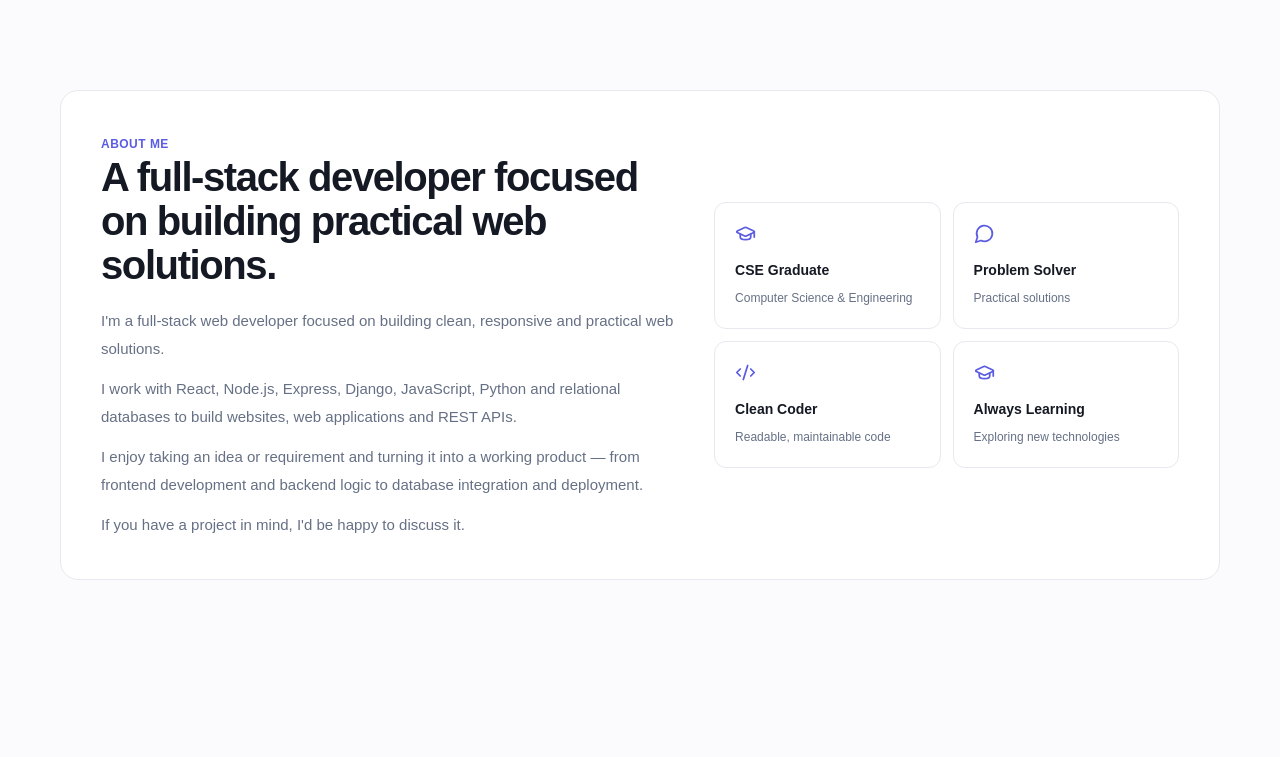
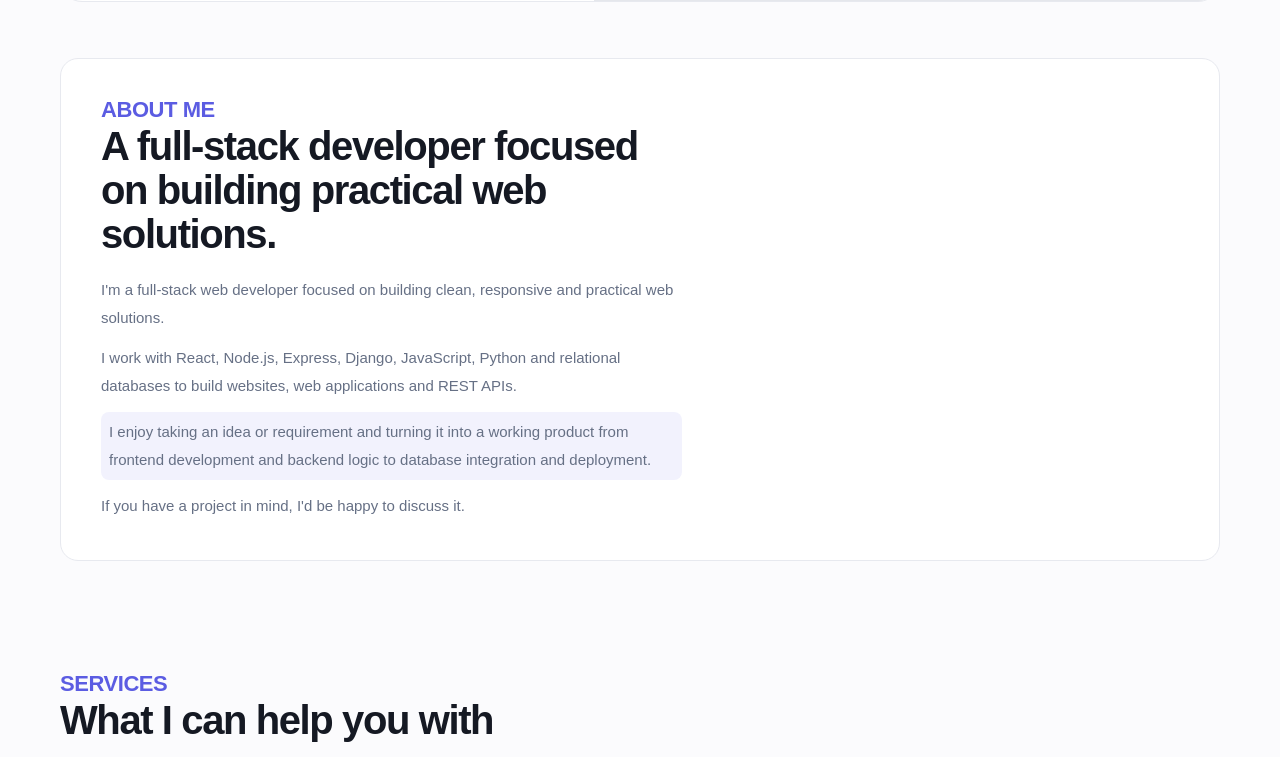
Before and after one commit to ShViNaY/Personal-Portfolio, a Next.js app: page / in a window 1280 px wide. Shown: the part 713-1470 px from the top of the page. Built offline with nearby package versions, Linux system fonts and the light colour scheme.

Commit message:
Removed unnecessary elements and extra white spaces and increased the font size where required

```diff
--- a/app/globals.css
+++ b/app/globals.css
@@ -49,8 +49,8 @@ textarea {
 }
 
 .section {
-  padding: 92px 0;
-  scroll-margin-top: 82px;
+  padding: 56px 0;
+  scroll-margin-top: 72px;
 }
 
 .section-title {
@@ -128,13 +128,26 @@ textarea {
   background: var(--accent);
 }
 
+/* Slightly smaller pill variant (reduced from section-title size) */
+.pill-lg {
+  font-size: clamp(16px, 2vw, 22px);
+  line-height: 1.03;
+  letter-spacing: -0.02em;
+  font-weight: 700;
+}
+
+/* Hide the decorative dot for large pills to improve balance */
+.pill-lg .pill-dot {
+  display: none;
+}
+
 @media (max-width: 800px) {
   .container {
     width: min(100% - 28px, 1160px);
   }
 
   .section {
-    padding: 68px 0;
+    padding: 44px 0;
   }
 }
 
@@ -268,6 +281,14 @@ textarea {
   border: 1px solid #aeb0f2;
 }
 
+/* Highlight used for the About paragraph — does not change text color */
+.about-highlight {
+  background: rgba(91,92,226,0.08);
+  padding: 6px 8px;
+  border-radius: 8px;
+  display: inline-block;
+}
+
 @keyframes marquee {
   from {
     transform: translateX(0);
--- a/components/Portfolio.tsx
+++ b/components/Portfolio.tsx
@@ -131,12 +131,7 @@ const services = [
   }
 ];
 
-const aboutCards = [
-  { icon: GraduationCap, title: "CSE Graduate", text: "Computer Science & Engineering" },
-  { icon: MessageCircle, title: "Problem Solver", text: "Practical solutions" },
-  { icon: Code2, title: "Clean Coder", text: "Readable, maintainable code" },
-  { icon: GraduationCap, title: "Always Learning", text: "Exploring new technologies" }
-];
+// aboutCards removed — personal badge block intentionally omitted
 
 const projects = [
   {
@@ -266,7 +261,7 @@ export default function Portfolio() {
       <section id="home" className="container scroll-mt-20 pt-10 md:pt-14">
           <div className="grid overflow-hidden rounded-[22px] border border-[#e7e9ef] bg-white lg:grid-cols-[0.92fr_1.08fr]">
           <div className="flex flex-col justify-center p-7 sm:p-10 lg:p-14">
-            <div className="pill">
+            <div className="pill pill-lg">
               <span className="pill-dot" />
               Available for freelance work
             </div>
@@ -307,7 +302,7 @@ export default function Portfolio() {
         <div className="container">
           <div className="card grid gap-8 p-7 md:grid-cols-[1.25fr_1fr] md:p-10">
             <div>
-              <div className="pill">About Me</div>
+              <div className="pill pill-lg">About Me</div>
               <h2 className="section-title mt-3">
                 A full-stack developer focused on building practical web solutions.
               </h2>
@@ -324,9 +319,7 @@ export default function Portfolio() {
                 </p>
 
                 <p>
-                  I enjoy taking an idea or requirement and turning it into a working
-                  product — from frontend development and backend logic to database
-                  integration and deployment.
+                  <span className="about-highlight">I enjoy taking an idea or requirement and turning it into a working product from frontend development and backend logic to database integration and deployment.</span>
                 </p>
 
                 <p>
@@ -335,22 +328,14 @@ export default function Portfolio() {
               </div>
             </div>
 
-            <div className="grid grid-cols-2 gap-3 self-center">
-              {aboutCards.map(({ icon: Icon, title, text }) => (
-                <div key={title} className="rounded-xl border border-[#e7e9ef] p-5">
-                  <Icon size={21} className="text-[#5b5ce2]" />
-                  <h3 className="mt-4 text-sm font-bold">{title}</h3>
-                  <p className="mt-2 text-xs leading-5 text-[#667085]">{text}</p>
-                </div>
-              ))}
-            </div>
+            {/* Personal badges removed per user request */}
           </div>
         </div>
       </section>
 
       <section id="services" className="section pt-0">
         <div className="container">
-          <div className="pill">Services</div>
+          <div className="pill pill-lg">Services</div>
           <h2 className="section-title mt-3">What I can help you with</h2>
           <p className="section-subtitle">Focused development services for practical web projects.</p>
 
@@ -370,7 +355,7 @@ export default function Portfolio() {
         <div className="container">
           <div className="flex flex-wrap items-end justify-between gap-4">
             <div>
-              <div className="pill">Projects</div>
+              <div className="pill pill-lg">Projects</div>
               <h2 className="section-title mt-3">Some things I&apos;ve built</h2>
               <p className="section-subtitle">Real projects demonstrating my development work.</p>
             </div>
@@ -439,7 +424,7 @@ export default function Portfolio() {
 
       <section id="experience" className="section pt-0">
         <div className="container">
-          <div className="pill">Experience</div>
+          <div className="pill pill-lg">Experience</div>
           <h2 className="section-title mt-3">Software Development Intern</h2>
 
           <div className="card mt-8 p-6 md:p-8">
@@ -463,8 +448,8 @@ export default function Portfolio() {
 
       <section className="section overflow-hidden pt-0">
         <div className="container">
-          <div className="pill">Tech Stack</div>
-          <h2 className="section-title mt-3">Technologies I work with</h2>
+          <div className="pill pill-lg">Tech Stack</div>
+          <h2 className="section-title mt-3">Technologies I use to build web solutions</h2>
 
           <div className="mt-7">
             {/* Categories rendered vertically, one item per line */}
@@ -485,10 +470,6 @@ export default function Portfolio() {
                 {
                   title: "Databases",
                   items: ["MySQL", "Oracle Database", "SQL", "RDBMS"]
-                },
-                {
-                  title: "Core Concepts",
-                  items: ["OOP", "Data Structures and Algorithms", "Operating Systems", "Computer Networks", "CRUD Operations", "Debugging", "Testing", "Agile Methodologies", "SDLC"]
                 },
                 {
                   title: "Tools & Platforms",
@@ -542,7 +523,7 @@ export default function Portfolio() {
         <div className="container">
           <div className="card grid gap-10 p-7 md:grid-cols-[0.8fr_1.2fr] md:p-10">
             <div>
-              <div className="pill">Contact</div>
+              <div className="pill pill-lg">Contact</div>
               <h2 className="section-title mt-3">Let&apos;s work together.</h2>
               <p className="mt-4 max-w-md text-sm leading-6 text-[#667085]">
                 Have a project in mind? Send me an email and tell me what you&apos;re looking to build.
@@ -614,7 +595,7 @@ export default function Portfolio() {
               <textarea
                 required
                 name="message"
-                placeholder="Tell me about your project..."
+                placeholder="Tell me what's on your mind..."
                 rows={7}
                 className="field resize-none"
                 value={contactMessage}
```
